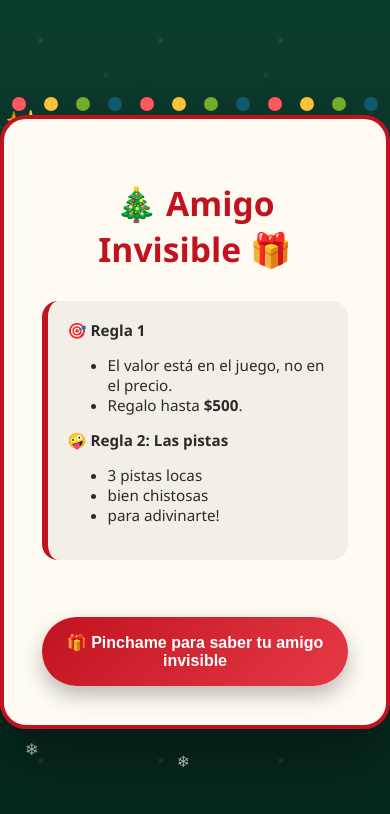
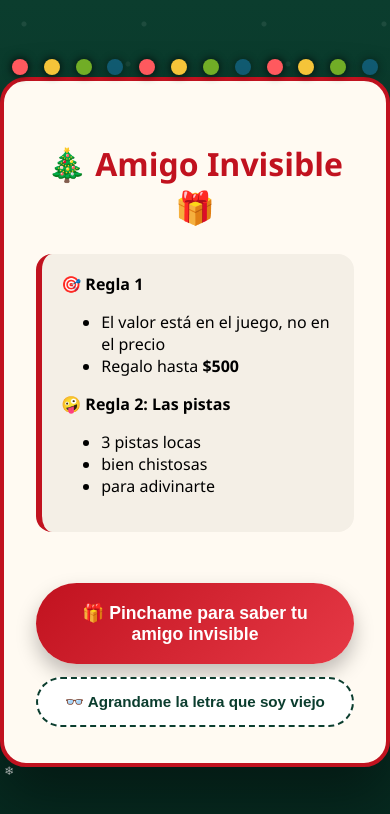
Before and after one commit to matiasCo/amigoInvisible, a plain HTML site: page index.html in a window 390 px wide. Drawn offline with Linux system fonts and the light colour scheme.

Commit message:
Enhance index.html with responsive design and updates

```diff
--- a/index.html
+++ b/index.html
@@ -2,6 +2,7 @@
 <html lang="es">
 <head>
   <meta charset="UTF-8" />
+  <meta name="viewport" content="width=device-width, initial-scale=1" />
   <title>🎄 Amigo Invisible</title>
 
   <style>
@@ -13,34 +14,13 @@
       display: flex;
       align-items: center;
       justify-content: center;
-      color: #2b2b2b;
 
-      /* 🎄 Fondo con patrón animado */
       background:
         radial-gradient(circle at 20% 20%, rgba(255,255,255,.08) 2px, transparent 3px),
         radial-gradient(circle at 80% 40%, rgba(255,255,255,.06) 2px, transparent 3px),
         radial-gradient(circle at 50% 70%, rgba(255,255,255,.05) 2px, transparent 3px),
         linear-gradient(to bottom, #0b3d2e, #06291f);
-
       background-size: 120px 120px, 160px 160px, 200px 200px, cover;
-      animation: patternMove 90s linear infinite;
-    }
-
-    @keyframes patternMove {
-      from {
-        background-position:
-          0 0,
-          0 0,
-          0 0,
-          center;
-      }
-      to {
-        background-position:
-          300px 300px,
-          -400px 200px,
-          200px -300px,
-          center;
-      }
     }
 
     /* ❄️ NIEVE */
@@ -61,8 +41,8 @@
     /* 🛷 TRINEO */
     .sleigh {
       position: fixed;
-      top: 12%;
-      left: -30px;
+      top: 10%;
+      left: -300px;
       font-size: 3rem;
       animation: fly 18s linear infinite;
       pointer-events: none;
@@ -74,37 +54,26 @@
       to { transform: translateX(110vw); }
     }
 
-    /* 🎁 CARD */
+    /* 🎁 TARJETA */
     .card {
       position: relative;
       background: #fffaf2;
-      max-width: 460px;
       width: 90%;
-      padding: 2.8rem 2.4rem 2.4rem;
+      max-width: 480px;
+      padding: 2.6rem 2rem 2.2rem;
       border-radius: 26px;
       box-shadow: 0 30px 60px rgba(0,0,0,.4);
-      text-align: center;
       border: 4px solid #c1121f;
       z-index: 5;
+      text-align: center;
+
+      --font-scale: 1;
+      transform: scale(var(--font-scale));
+      transform-origin: center;
+      transition: transform 0.2s ease;
     }
 
-    h1 {
-      margin-top: 1rem;
-      font-size: 2.1rem;
-      color: #c1121f;
-    }
-
-    .rules {
-      background: #f4efe6;
-      border-radius: 16px;
-      padding: 1.2rem;
-      margin: 1.8rem 0;
-      text-align: left;
-      font-size: 0.95rem;
-      border-left: 6px solid #c1121f;
-    }
-
-    /* 🎄 LUCES */
+    /* 💡 LUCES */
     .lights {
       position: absolute;
       top: -22px;
@@ -116,8 +85,8 @@
     }
 
     .lights span {
-      width: 14px;
-      height: 14px;
+      width: 16px;
+      height: 16px;
       border-radius: 50%;
       animation: blink 2s infinite;
       box-shadow: 0 0 10px currentColor;
@@ -133,11 +102,28 @@
       50% { opacity: 1; }
     }
 
-    /* 🎯 BOTÓN */
+    h1 {
+      margin-top: 1.2rem;
+      font-size: clamp(2rem, 6vw, 2.4rem);
+      color: #c1121f;
+    }
+
+    .rules {
+      margin: 1.6rem 0;
+      padding: 1.2rem;
+      background: #f4efe6;
+      border-radius: 16px;
+      text-align: left;
+      font-size: clamp(1rem, 3.5vw, 1.1rem);
+      border-left: 6px solid #c1121f;
+    }
+
+    /* 🎯 BOTÓN PRINCIPAL */
     .reveal-btn {
-      margin-top: 1.8rem;
-      padding: 1rem 1.4rem;
-      font-size: 1rem;
+      width: 100%;
+      margin-top: 1.6rem;
+      padding: 1.2rem;
+      font-size: clamp(1.1rem, 4vw, 1.25rem);
       font-weight: 700;
       border-radius: 999px;
       border: none;
@@ -145,28 +131,32 @@
       background: linear-gradient(135deg, #c1121f, #e63946);
       color: white;
       box-shadow: 0 10px 20px rgba(0,0,0,.25);
-      transition: transform .15s ease, box-shadow .15s ease;
     }
 
-    .reveal-btn:hover {
-      transform: translateY(-2px);
-      box-shadow: 0 14px 26px rgba(0,0,0,.35);
-    }
-
-    .reveal-btn:active {
-      transform: scale(0.95);
+    /* 👓 BOTÓN AGRANDAR LETRA */
+    .font-btn {
+      width: 100%;
+      margin-top: 0.8rem;
+      padding: 0.9rem;
+      font-size: clamp(0.95rem, 3.5vw, 1.1rem);
+      font-weight: 600;
+      border-radius: 999px;
+      border: 2px dashed #0b3d2e;
+      background: #fff;
+      color: #0b3d2e;
+      cursor: pointer;
     }
 
     .result {
-      margin-top: 1.6rem;
-      font-size: 1.15rem;
-      font-weight: 600;
+      margin-top: 1.4rem;
+      font-size: clamp(1.1rem, 4vw, 1.3rem);
+      display: none;
       color: #0b3d2e;
-      display: none;
     }
 
     .friend {
-      font-size: 1.6rem;
+      margin-top: .4rem;
+      font-size: clamp(1.8rem, 6vw, 2.2rem);
       font-weight: 800;
       color: #c1121f;
       display: none;
@@ -191,15 +181,15 @@
     <div class="rules">
       <strong>🎯 Regla 1</strong>
       <ul>
-        <li>El valor está en el juego, no en el precio.</li>
-        <li>Regalo hasta <strong>$500</strong>.</li>
+        <li>El valor está en el juego, no en el precio</li>
+        <li>Regalo hasta <strong>$500</strong></li>
       </ul>
 
       <strong>🤪 Regla 2: Las pistas</strong>
       <ul>
         <li>3 pistas locas</li>
         <li>bien chistosas</li>
-        <li>para adivinarte!</li>
+        <li>para adivinarte</li>
       </ul>
     </div>
 
@@ -207,8 +197,13 @@
       🎁 Pinchame para saber tu amigo invisible
     </button>
 
+    <button id="fontBtn" class="font-btn">
+      👓 Agrandame la letra que soy viejo
+    </button>
+
     <div id="result" class="result"></div>
     <div id="friend" class="friend"></div>
+
   </div>
 
   <script>
@@ -218,11 +213,12 @@
       snow.className = "snowflake";
       snow.textContent = "❄";
       snow.style.left = Math.random() * 100 + "vw";
-      snow.style.animationDuration = 5 + Math.random() * 10 + "s";
-      snow.style.fontSize = .5 + Math.random() * 1.5 + "em";
+      snow.style.animationDuration = 6 + Math.random() * 10 + "s";
+      snow.style.fontSize = .6 + Math.random() * 1.4 + "em";
       document.body.appendChild(snow);
     }
 
+    /* 👥 PARTICIPANTES */
     const participants = [
       { name: "Ana", key: "sol", friend: "Carlos" },
       { name: "Carlos", key: "luna", friend: "María" },
@@ -238,8 +234,24 @@
 
     const key = new URLSearchParams(window.location.search).get("key");
     const btn = document.getElementById("revealBtn");
+    const fontBtn = document.getElementById("fontBtn");
     const result = document.getElementById("result");
     const friend = document.getElementById("friend");
+    const card = document.querySelector(".card");
+
+    let fontScale = 1;
+
+    fontBtn.addEventListener("click", () => {
+      if (fontScale >= 1.35) return;
+
+      fontScale += 0.08;
+      card.style.setProperty("--font-scale", fontScale);
+
+      if (navigator.vibrate) {
+        navigator.vibrate(50);
+      }
+    });
+
 
     btn.addEventListener("click", () => {
       if (!key) {
@@ -255,6 +267,10 @@
         return;
       }
 
+      if (navigator.vibrate) {
+        navigator.vibrate([100, 50, 100]);
+      }
+
       btn.style.display = "none";
       result.style.display = "block";
       friend.style.display = "block";
```
